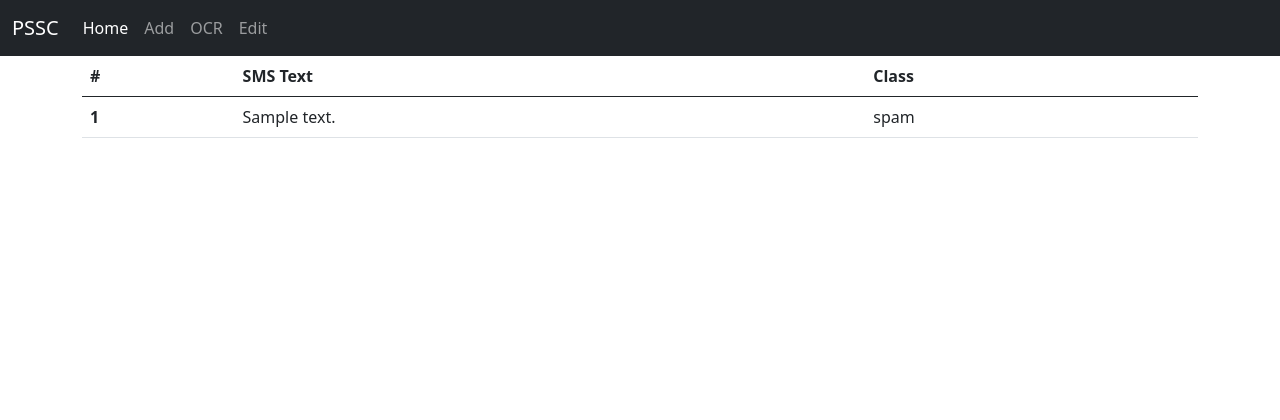
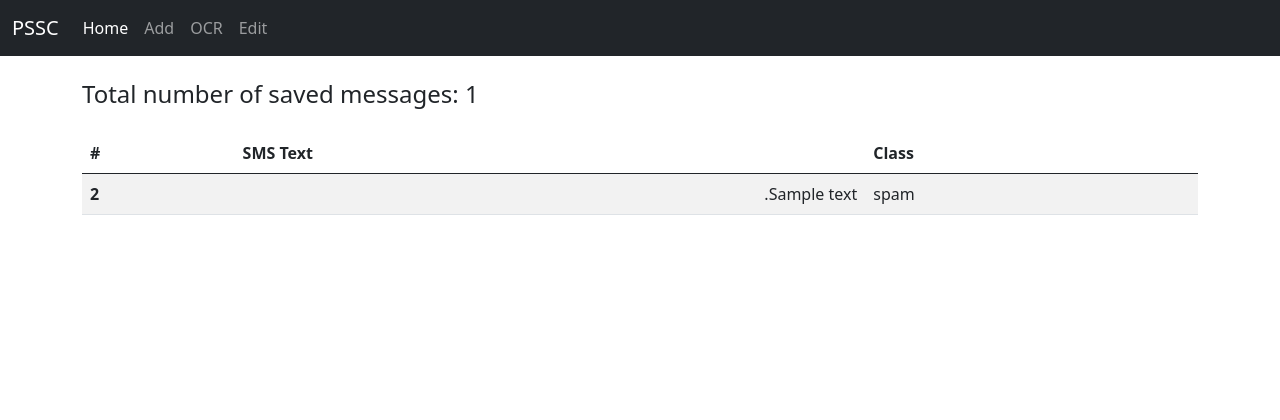
Before and after one commit to mh-salari/persian_sms_spam_classification, a Django app: page / in a window 1280 px wide. Shown: the top 420 px of the page. Run offline with Django 3.2, Linux system fonts and the light colour scheme; tables that the repository leaves empty hold one stand-in row (values such as "Sample post").

Commit message:
fix: pagination and tabel size

```diff
--- a/labelig_website/label/templates/home.html
+++ b/labelig_website/label/templates/home.html
@@ -6,9 +6,9 @@
 <div class="alert {{ message.tags }} " role="alert">{{ message | safe }}</div>
 {% endfor %}
 {% endif %}
-
+<h4 class="mt-4"> Total number of saved messages: {{total}} </h4>
 {% if page_obj %}
-<table class="table">
+<table class="table table-striped table-responsive table-body mt-4">
     <thead>
         <tr>
             <th scope="col">#</th>
@@ -19,8 +19,8 @@
     <tbody>
         {% for sms in page_obj %}
         <tr>
-            <th scope="row">{{ forloop.counter }}</th>
-            <td>{{ sms.text }}</td>
+            <th scope="row">{{ forloop.counter|add:page_obj.start_index }}</th>
+            <td dir="rtl">{{ sms.text }}</td>
             <td>{{ sms.label }}</td>
         </tr>
 
@@ -44,11 +44,30 @@
         </li>
         {% endif %}
 
-        <li class="page-item">
-            <a class="page-link" href="?page={{ page_obj.number }}">
-                {{ page_obj.number }}
+
+
+        {% for num in page_obj.paginator.page_range %}
+        {% if page_obj.number == num %}
+        <li class="page-item active">
+            <a class="page-link" href="?page={{ num }}">
+                {{ num }}
             </a>
         </li>
+
+        {% elif num > page_obj.number|add:'-3' and num < page_obj.number|add:'3' %} <li class="page-item">
+            <a class="page-link" href="?page={{ num }}">
+                {{ num }}
+            </a>
+            </li>
+
+
+            <!-- <a class="pagination-number"
+                href="?page={{ num }}">{{ num }}</a> -->
+            {% endif %}
+            {% endfor %}
+
+
+
 
             {% if page_obj.has_next %}
             <li class="page-item">
--- a/labelig_website/label/views.py
+++ b/labelig_website/label/views.py
@@ -8,6 +8,78 @@ from django.contrib import messages
 import cv2
 import pytesseract
 import os
+import re
+import emoji
+
+
+def parser(text):
+    # replace persian and arabic digits with equivalent englis digits
+    num_dict = dict()
+    num_dict[u"۰"] = u"0"
+    num_dict[u"۱"] = u"1"
+    num_dict[u"۲"] = u"2"
+    num_dict[u"۳"] = u"3"
+    num_dict[u"۴"] = u"4"
+    num_dict[u"۵"] = u"5"
+    num_dict[u"۶"] = u"6"
+    num_dict[u"۷"] = u"7"
+    num_dict[u"۸"] = u"8"
+    num_dict[u"۹"] = u"9"
+
+    num_dict[u"٠"] = u"0"
+    num_dict[u"١"] = u"1"
+    num_dict[u"٢"] = u"2"
+    num_dict[u"٣"] = u"3"
+    num_dict[u"٤"] = u"4"
+    num_dict[u"٥"] = u"5"
+    num_dict[u"٦"] = u"6"
+    num_dict[u"٧"] = u"7"
+    num_dict[u"٨"] = u"8"
+    num_dict[u"٩"] = u"9"
+
+    num_dict[u"٪"] = u"%"
+    num_dict[u"؟"] = u"?"
+
+    num_pattern = re.compile(r"(" + "|".join(num_dict.keys()) + r")")
+    text = num_pattern.sub(lambda x: num_dict[x.group()], text)
+
+    # Remove links
+    text = re.sub(
+        r"""(?i)\b((?:http|https?://|www\d{0,3}[.]|[a-z0-9.\-]+[.][a-z]{2,4}/)(?:[^\s()<>]+|\(([^\s()<>]+|(\([^\s()<>]+\)))*\))+(?:\(([^\s()<>]+|(\([^\s()<>]+\)))*\)|[^\s`!()\[\]{};:'".,<>?«»“”‘’]))""",
+        "&link",
+        text,
+    )
+    text = re.sub(r"[a-zA-Z0-9_-]+\.(ir|com)", "&link", text)
+    # Remove emojis
+    text = emoji.get_emoji_regexp().sub(u"&emoji", text)
+
+    # Remove dates
+    text = re.sub(r"\\", "/", text)
+    text = re.sub("(\d+/)*\d+/\d+", "&date", text)
+
+    # Remove times
+    text = re.sub("(\d+:)*\d+:\d+", "&time", text)
+
+    # Remove phone
+    text = re.sub("[^0-9](\(?(0|9)\d{6,}).*?", " &phone ", text)
+    text = re.sub(r"(\d{3}-\d{3,}).*?", " &phone ", text)
+
+    # remove numbers
+
+    text = re.sub(r"،", ",", text)
+    text = re.sub("\d+\.\d+", "&number", text)
+    text = re.sub("[\d+\,]+\d+", "&number", text)
+    text = re.sub("[0-9]+", "&number", text)
+
+    text = re.sub(r"_", "", text)
+    text = re.sub(r"@", "", text)
+    text = re.sub(
+        r"[a-zA-Z]+\b(?<!\&name)\b(?<!\&number)\b(?<!\&phone)\b(?<!\&time)\b(?<!\&date)\b(?<!\&emoji)\b(?<!\&link)",
+        "&english",
+        text,
+    )
+
+    return text
 
 
 def fix_theme(image):
@@ -21,11 +93,11 @@ def fix_theme(image):
 
 def home_page(request):
     SMS_list = SMS.objects.all()
-    paginator = Paginator(SMS_list, 15)
+    paginator = Paginator(SMS_list, 24)
 
     page_number = request.GET.get("page")
     page_obj = paginator.get_page(page_number)
-    return render(request, "home.html", {"page_obj": page_obj})
+    return render(request, "home.html", {"page_obj": page_obj, "total": len(SMS_list)})
 
 
 def add_page(request):
@@ -34,8 +106,15 @@ def add_page(request):
     if request.method == "POST":
         form = AddSMSForm(request.POST)
         if form.is_valid():
-            form.save()
-            messages.success(request, "SMS added successfully")
+            obj = form.save(commit=False)
+            obj.text = parser(obj.text).strip()
+            try:
+                obj.save()
+
+            except:
+                messages.warning(request, "SMS with this Text already exists")
+            else:
+                messages.success(request, "SMS added successfully")
             return HttpResponseRedirect("")
     return render(request, "add.html", {"method": request.method, "form": form})
 
@@ -69,7 +148,15 @@ def ocr_page(request):
         ocr.save()
         form = AddSMSForm(request.POST)
         if form.is_valid():
-            form.save()
+            obj = form.save(commit=False)
+            obj.text = parser(obj.text).strip()
+            try:
+                obj.save()
+
+            except:
+                messages.warning(request, "UNIQUE constraint failed")
+            else:
+                messages.success(request, "SMS added successfully")
             messages.success(request, "SMS added successfully")
         return HttpResponseRedirect("")
 
```
Lines whose indentation alone changed are shown as unchanged.
